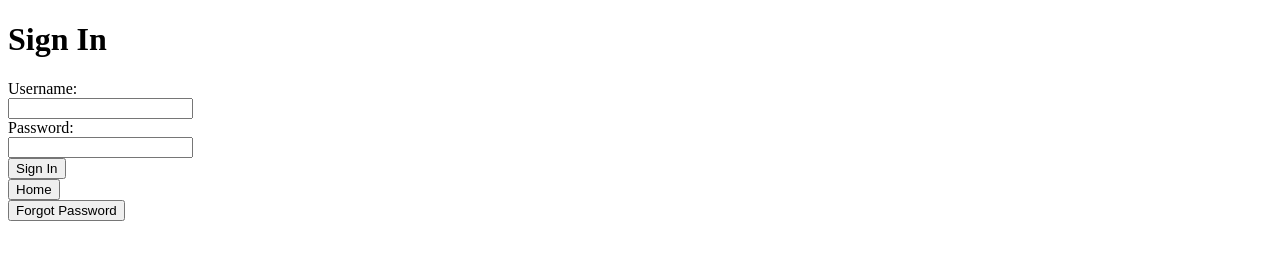
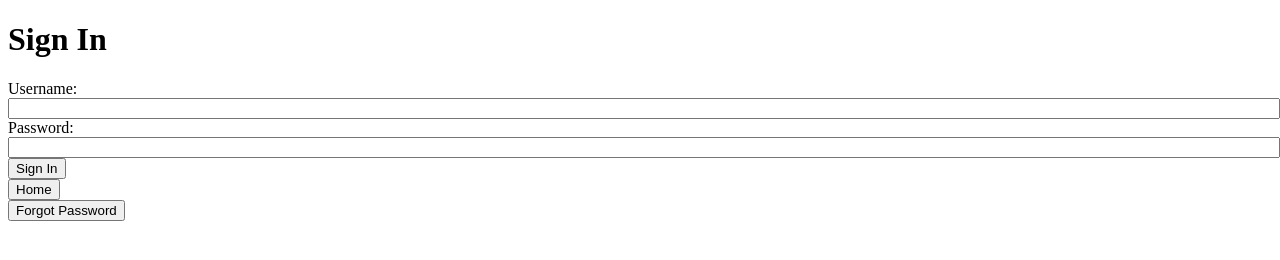
Before and after one commit to e2wa3n/avis_proto, a website: page signIn.html in a window 1280 px wide. Drawn offline with Linux system fonts and the light colour scheme.

Commit message:
Final version of SQLi-demo (probably)

```diff
--- a/auth.js
+++ b/auth.js
@@ -78,7 +78,7 @@ async function handleSignIn(req, res) {
             return res.end(JSON.stringify({ success: false, message: 'Missing credentials' }));
         }
 
-        // ❌ VULNERABILITY: SQL Injection + Insecure Authentication Logic
+        // VULNERABILITY: SQL Injection + Insecure Authentication Logic
         // We are checking the password INSIDE the query string.
         const query = `SELECT * FROM accounts WHERE username = '${username}' AND password_hash = '${password}'`;
 
--- a/styles.css
+++ b/styles.css
@@ -63,3 +63,13 @@
 h2, h3 {
     color: red;
 }
+
+/* Presentation Mode: Make inputs massive so we can see the exploit */
+input[type="text"],
+input[type="password"] {
+    width: 100%;           /* Takes up the whole width of the container */
+    /*min-width: 600px;      /* Forces it to be at least 600px wide */
+    /*padding: 10px;         /* Adds some breathing room */
+    /*font-size: 1.2rem;     /* Makes the text bigger for the projector */
+    font-family: monospace;/* Uses code font so special chars like ' and -- are clear */
+}
```
